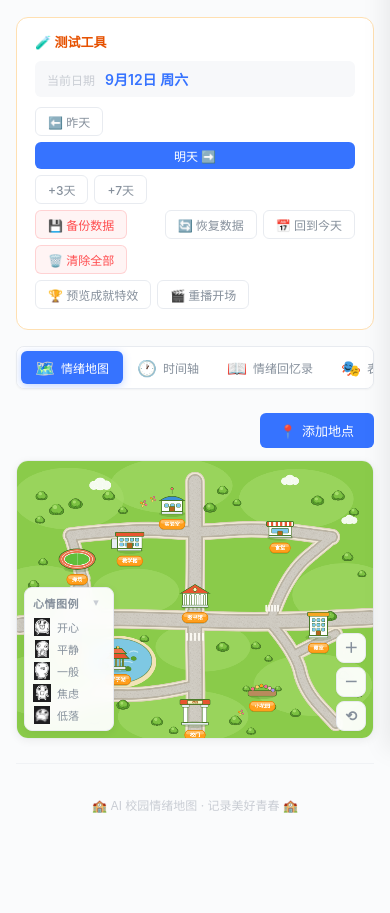
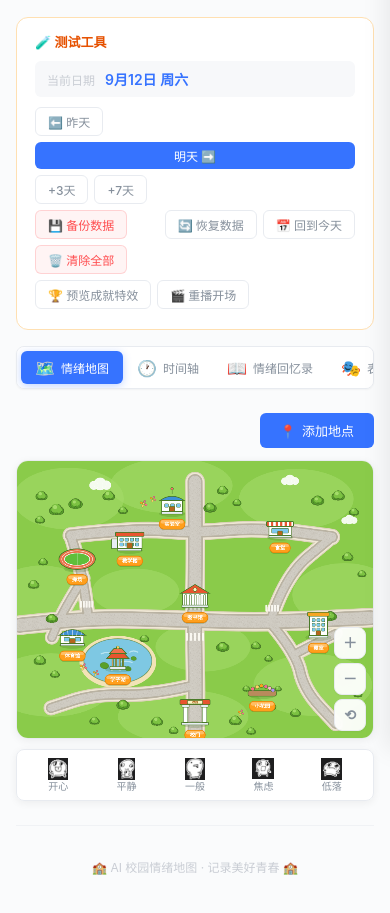
Before and after one commit to JinC-Y/jin-jing, a website: page tools/emotion/index.html in a window 390 px wide. Shown: the part 95-1008 px from the top of the page. Before the commit the page ends 956 px from the top, so only its background shows below. Drawn offline with Linux system fonts and the light colour scheme.

Commit message:
fix(mobile): 手机端心情图例移出地图改为下方横条，避免遮挡地图；提示文案按设备切换

```diff
--- a/tools/emotion/css/emotion-style.css
+++ b/tools/emotion/css/emotion-style.css
@@ -1588,7 +1588,12 @@ body {
   position: relative;
 }
 
-/* ---- 心情图例（可折叠） ---- */
+/* 地图舞台：缩放控件 / 提示 / 选中光圈的定位基准 */
+.map-stage {
+  position: relative;
+}
+
+/* ---- 心情图例（桌面端浮于地图左下角，可折叠） ---- */
 .map-legend {
   position: absolute;
   left: 12px;
@@ -1741,6 +1746,11 @@ body {
   animation: hintFadeOut 0.6s ease 4s forwards;
   backdrop-filter: blur(6px);
   -webkit-backdrop-filter: blur(6px);
+}
+
+/* 触屏 / 桌面文案切换 */
+.hint-mobile {
+  display: none;
 }
 
 @keyframes hintFadeOut {
@@ -2936,12 +2946,62 @@ body.intro-locked {
     padding: 0 16px 32px;
   }
 
-  /* 地图叠加层在小屏上更紧凑 */
+  /* ===== 手机端：图例移出地图，改为地图下方的一行横条，不再遮挡 ===== */
   .map-legend {
-    left: 8px;
-    bottom: 8px;
-    padding: 6px 8px;
-    min-width: 84px;
+    position: static;
+    left: auto;
+    bottom: auto;
+    margin-top: 10px;
+    padding: 9px 12px;
+    min-width: 0;
+    display: flex;
+    align-items: center;
+    gap: 12px;
+    overflow-x: auto;
+    -webkit-overflow-scrolling: touch;
+    scrollbar-width: none;
+  }
+
+  .map-legend::-webkit-scrollbar {
+    display: none;
+  }
+
+  /* 手机端不需要折叠按钮，直接平铺 */
+  .map-legend .legend-toggle {
+    display: none;
+  }
+
+  .map-legend .legend-header {
+    flex: 0 0 auto;
+  }
+
+  .map-legend .legend-title {
+    font-size: 11px;
+    white-space: nowrap;
+  }
+
+  .map-legend .legend-list {
+    flex-direction: row;
+    gap: 14px;
+    margin-top: 0;
+    max-height: none;
+    overflow: visible;
+    opacity: 1;
+    flex: 0 0 auto;
+  }
+
+  .map-legend .legend-row {
+    flex: 0 0 auto;
+    gap: 4px;
+  }
+
+  .map-legend .legend-row-img {
+    width: 20px;
+    height: 20px;
+  }
+
+  .map-legend .legend-row-label {
+    white-space: nowrap;
   }
 
   .map-zoom-controls {
@@ -2950,17 +3010,26 @@ body.intro-locked {
   }
 
   .map-zoom-btn {
-    width: 30px;
-    height: 30px;
+    width: 32px;
+    height: 32px;
     font-size: 14px;
   }
 
   .map-hint {
     font-size: 10px;
     padding: 4px 10px;
-    max-width: 90%;
+    max-width: 88%;
     white-space: normal;
     text-align: center;
+    top: 8px;
+  }
+
+  .hint-desktop {
+    display: none;
+  }
+
+  .hint-mobile {
+    display: inline;
   }
 
   .diary-charts-row {
@@ -3051,3 +3120,49 @@ body.intro-locked {
     text-align: center;
   }
 }
+
+/* ========================================
+   窄屏手机：图例横向排布铺满一行
+   ======================================== */
+@media (max-width: 520px) {
+  .map-legend {
+    padding: 8px 10px;
+    gap: 0;
+  }
+
+  /* 空间有限，去掉标题只保留 5 个心情 */
+  .map-legend .legend-header {
+    display: none;
+  }
+
+  .map-legend .legend-list {
+    width: 100%;
+    gap: 6px;
+    justify-content: space-between;
+  }
+
+  .map-legend .legend-row {
+    flex-direction: column;
+    align-items: center;
+    gap: 1px;
+    flex: 1 1 0;
+    min-width: 0;
+  }
+
+  .map-legend .legend-row-img {
+    width: 22px;
+    height: 22px;
+  }
+
+  .map-legend .legend-row-label {
+    font-size: 10px;
+    line-height: 1.1;
+  }
+
+  /* 折叠状态在手机端无效，始终展开 */
+  .map-legend.collapsed .legend-list {
+    max-height: none;
+    opacity: 1;
+    margin-top: 0;
+  }
+}
--- a/tools/emotion/index.html
+++ b/tools/emotion/index.html
@@ -121,20 +121,26 @@
           </button>
         </div>
         <div class="map-wrapper">
-          <div id="map-container"></div>
+          <!-- 地图舞台：缩放控件与提示以此层定位 -->
+          <div class="map-stage">
+            <div id="map-container"></div>
 
-          <!-- 心情图例（可折叠） -->
-          <div class="map-legend" id="map-legend"></div>
+            <!-- 缩放控件 -->
+            <div class="map-zoom-controls">
+              <button class="map-zoom-btn" id="map-zoom-in" title="放大">＋</button>
+              <button class="map-zoom-btn" id="map-zoom-out" title="缩小">－</button>
+              <button class="map-zoom-btn" id="map-zoom-reset" title="重置视图">⟲</button>
+            </div>
 
-          <!-- 缩放控件 -->
-          <div class="map-zoom-controls">
-            <button class="map-zoom-btn" id="map-zoom-in" title="放大">＋</button>
-            <button class="map-zoom-btn" id="map-zoom-out" title="缩小">－</button>
-            <button class="map-zoom-btn" id="map-zoom-reset" title="重置视图">⟲</button>
+            <!-- 操作提示（按设备切换文案） -->
+            <div class="map-hint">
+              <span class="hint-desktop">🖱️ 滚轮缩放 · 拖拽平移 · 点击地点记录心情</span>
+              <span class="hint-mobile">👆 双指缩放 · 拖动平移 · 点击地点记录心情</span>
+            </div>
           </div>
 
-          <!-- 操作提示 -->
-          <div class="map-hint">🖱️ 滚轮缩放 · 拖拽平移 · 点击地点记录心情</div>
+          <!-- 心情图例（桌面端浮在地图上，手机端落到地图下方） -->
+          <div class="map-legend" id="map-legend"></div>
         </div>
       </div>
     </div>
```
